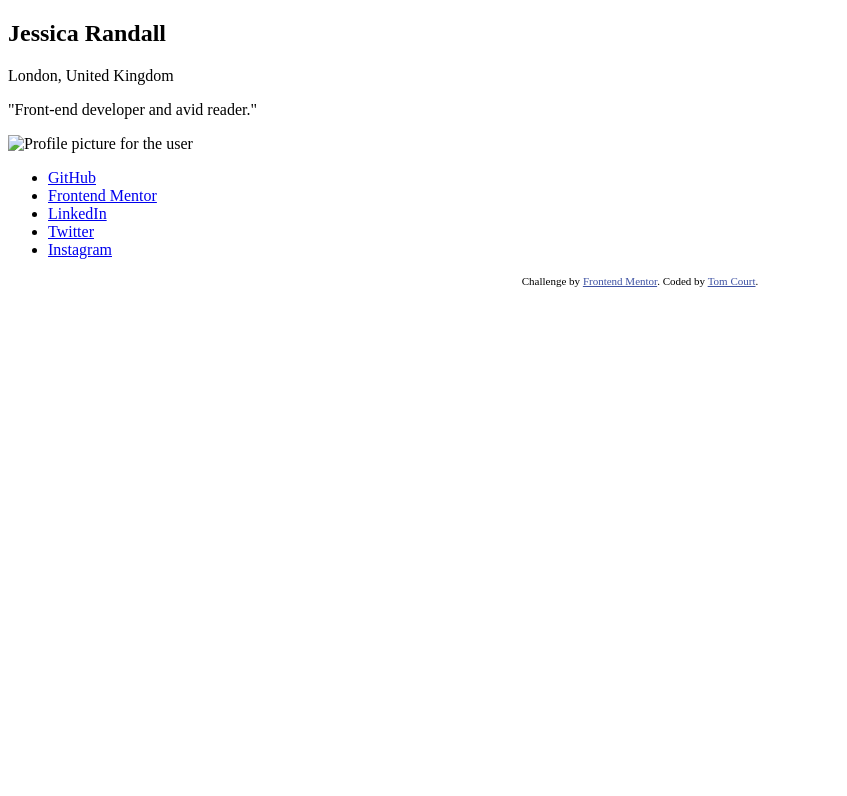
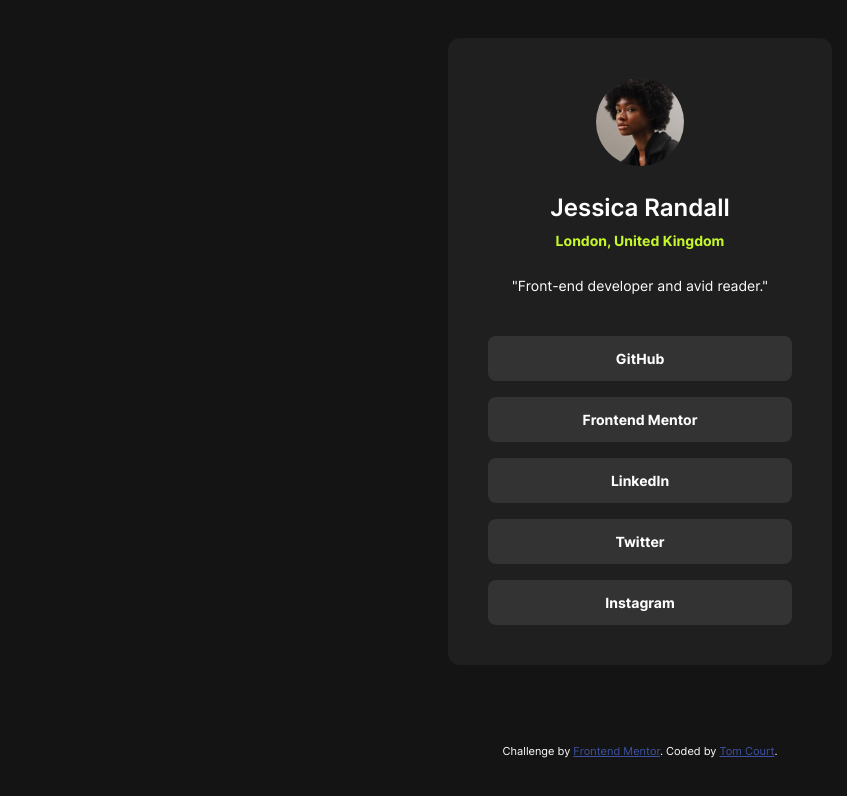
Before and after one commit to Tomcourt89/Social-links, a plain HTML site: page index.html in a window 1280 px wide. Shown: the whole page, without its empty margins (0-847 px from the left). Drawn offline with Linux system fonts and the light colour scheme; the site is published under a folder, as on GitHub Pages, so addresses that start at the root find nothing.

Commit message:
File path updates

```diff
--- a/index.html
+++ b/index.html
@@ -5,7 +5,7 @@
   <meta name="viewport" content="width=device-width, initial-scale=1.0"> <!-- displays site properly based on user's device -->
 
   <link rel="icon" type="image/png" sizes="32x32" href="./assets/images/favicon-32x32.png">
-  <link rel="stylesheet" href="/css/styles.css">
+  <link rel="stylesheet" href="./css/styles.css">
 
   <title>Frontend Mentor | Social links profile</title>
 
@@ -25,7 +25,7 @@
 
       <p class="quote">"Front-end developer and avid reader."</p>
 
-      <img src="/assets/images/avatar-jessica.jpeg" alt="Profile picture for the user">
+      <img src="./assets/images/avatar-jessica.jpeg" alt="Profile picture for the user">
     </section>
 
     <section>
```
